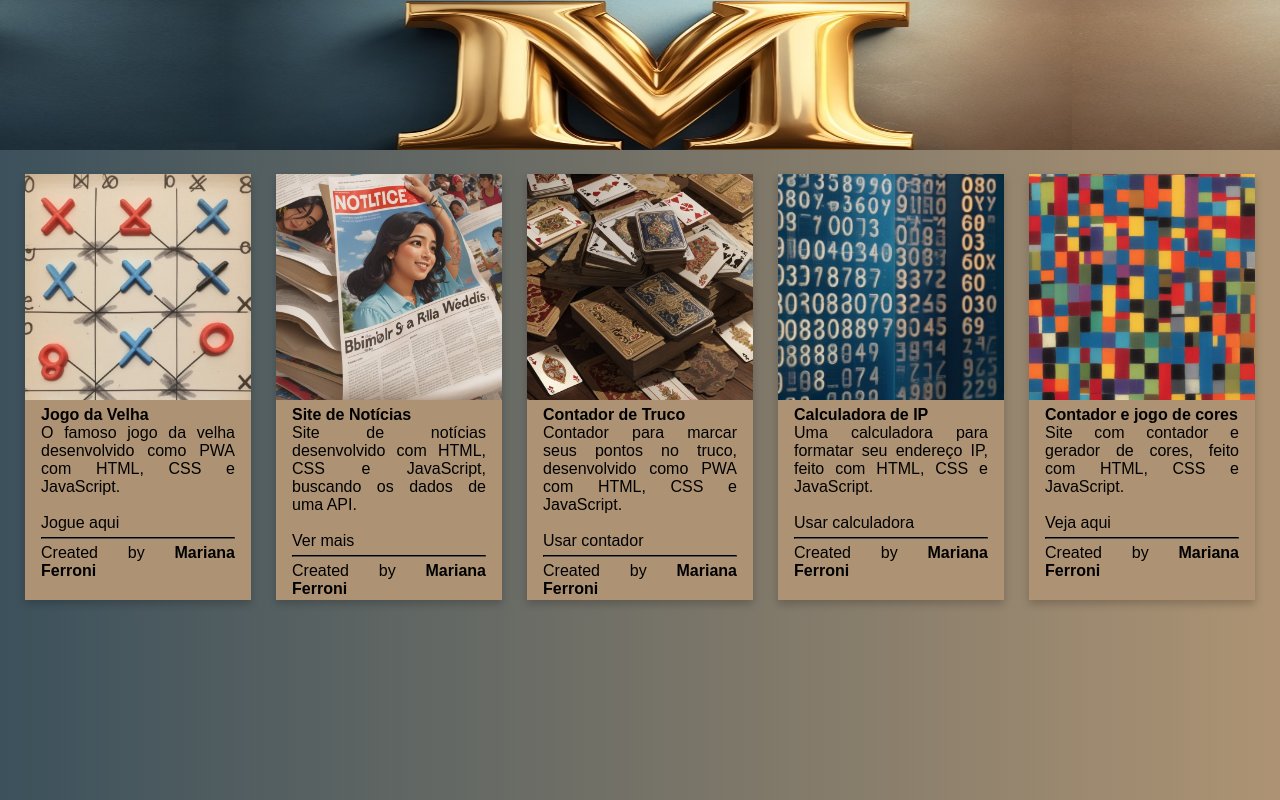
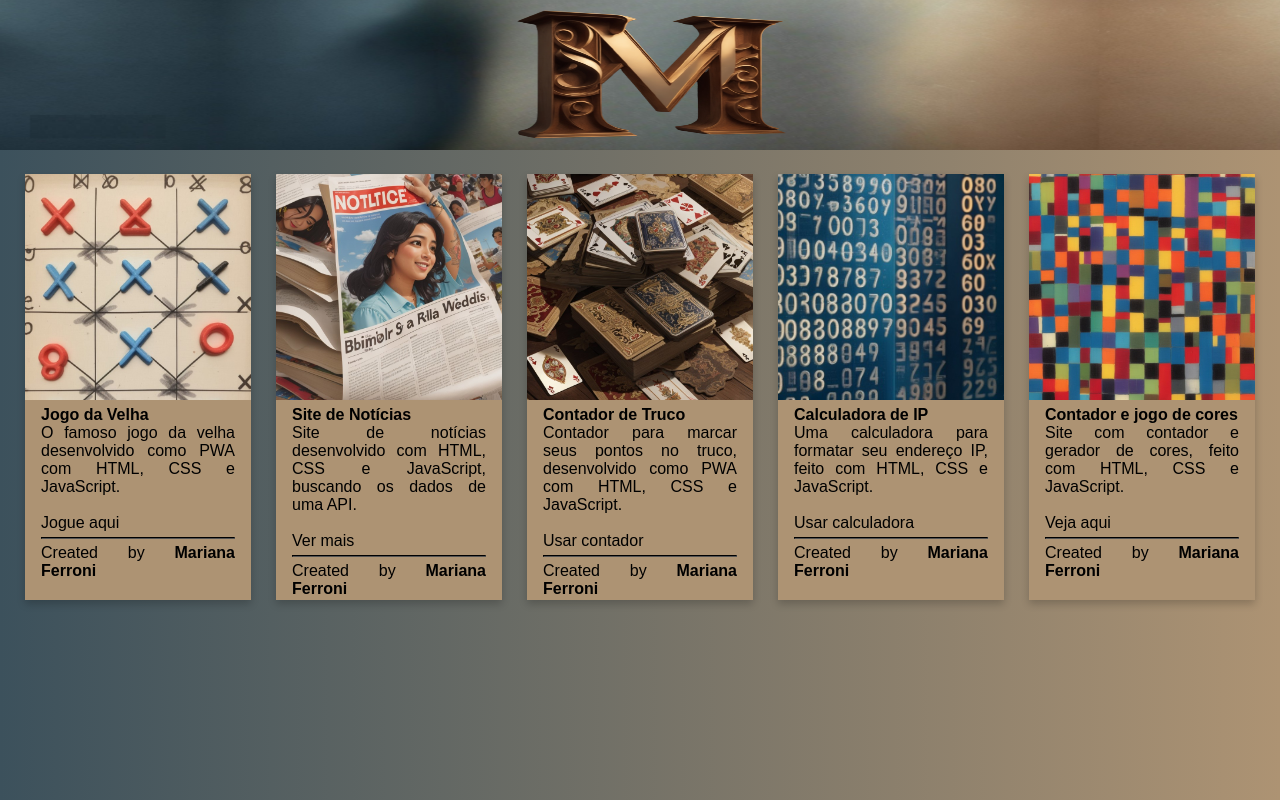
Before and after one commit to marianaferr0ni/portfolio, a website: page index.html in a window 1280 px wide. Drawn offline with nearby package versions, Linux system fonts and the light colour scheme.

Commit message:
new header image

```diff
--- a/index.html
+++ b/index.html
@@ -8,7 +8,7 @@
     <title>PORTFÓLIO</title>
   </head>
   <body>
-    <header><img src="images/logo.jpg" alt="logo" style="width: 100%" class="logo"></header>
+    <header><img src="images/header.png" alt="logo" style="width: 100%" class="logo"></header>
     <div class="cardlist">
       <div class="card animate__animated animate__bounce">
         <img src="/images/tictactoe.jpg" alt="tictactoe" style="width: 100%" />
```
Also changed, not shown: images/header.png (added), images/logo.jpg (deleted).
